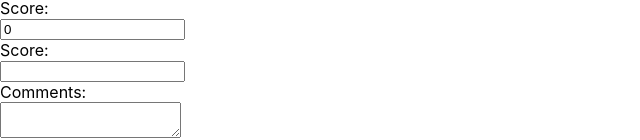
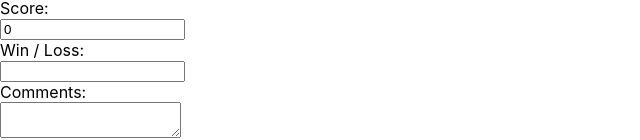
Before and after one commit to kwags/bgst, a React (Create React App) app: page / in a window 1280 px wide. Shown: the part 418-558 px from the top of the page, without its empty margins (0-640 px from the left). Built offline with nearby package versions, Linux system fonts and the light colour scheme.

Commit message:
updated titles

```diff
--- a/src/App.js
+++ b/src/App.js
@@ -81,7 +81,7 @@ function App() {
           <input id="numPlayers" value={gameSessionPlayers} onChange={e => {setGameSessionPlayers(e.target.value)}}/><br />
           <label>Score:</label><br />
           <input id="score" value={gameSessionScore} onChange={e => {setGameSessionScore(e.target.value)}}/><br />
-          <label>Score:</label><br />
+          <label>Win / Loss:</label><br />
           <input id="winloss" value={gameSessionWinLoss} onChange={e => {setGameSessionWinLoss(e.target.value)}}/><br />
           <label>Comments:</label><br />
           <textarea id="description" value={gameSessionComments} onChange={e => {setGameSessionComments(e.target.value)}}></textarea><br />
--- a/src/GameSession.js
+++ b/src/GameSession.js
@@ -12,7 +12,7 @@ function GameSession({ name, date, numPlayers, score, winloss, comments, id, del
       <p>Date: {date}</p>
       <p>Number of Players: {numPlayers}</p>
       <p>Score: {score}</p>
-      <p>Win/Loss: {winloss}</p>
+      <p>Win / Loss: {winloss}</p>
       <p>Comments: {comments}</p>
       <button onClick={() => deleteGameSession(id)}>Delete</button>
     </div>
```
